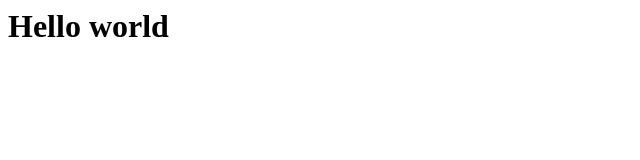
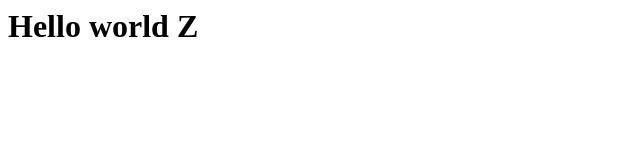
Before and after one commit to figler009/simple-test, a plain HTML site: page index.html in a window 1280 px wide. Shown: the full height of the page, 0-640 px from the left. Drawn offline with Linux system fonts and the light colour scheme.

Commit message:
Se modifico el index.html

```diff
--- a/index.html
+++ b/index.html
@@ -1 +1 @@
-<h1>Hello world</h1>
+<h1>Hello world Z</h1>
```
